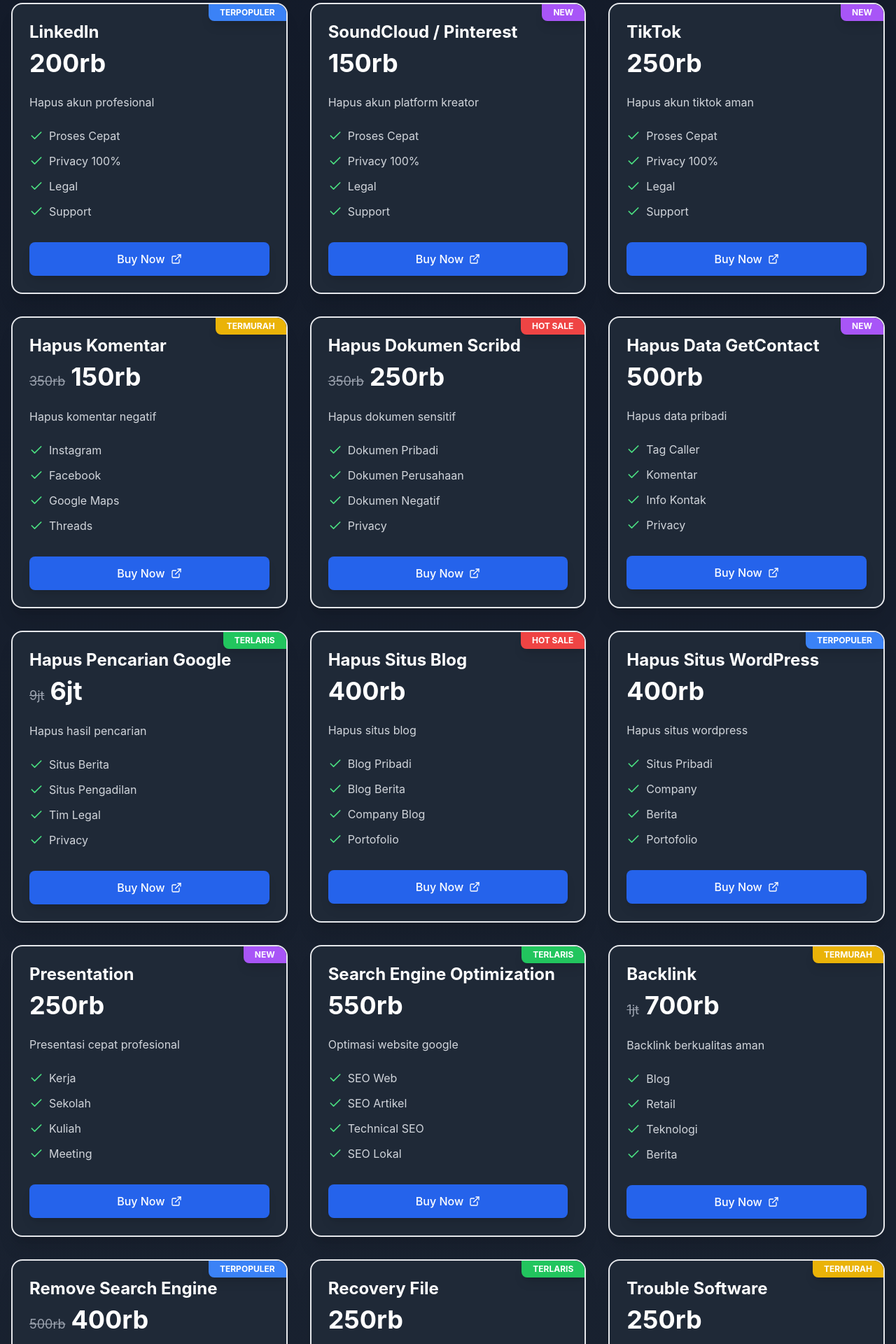
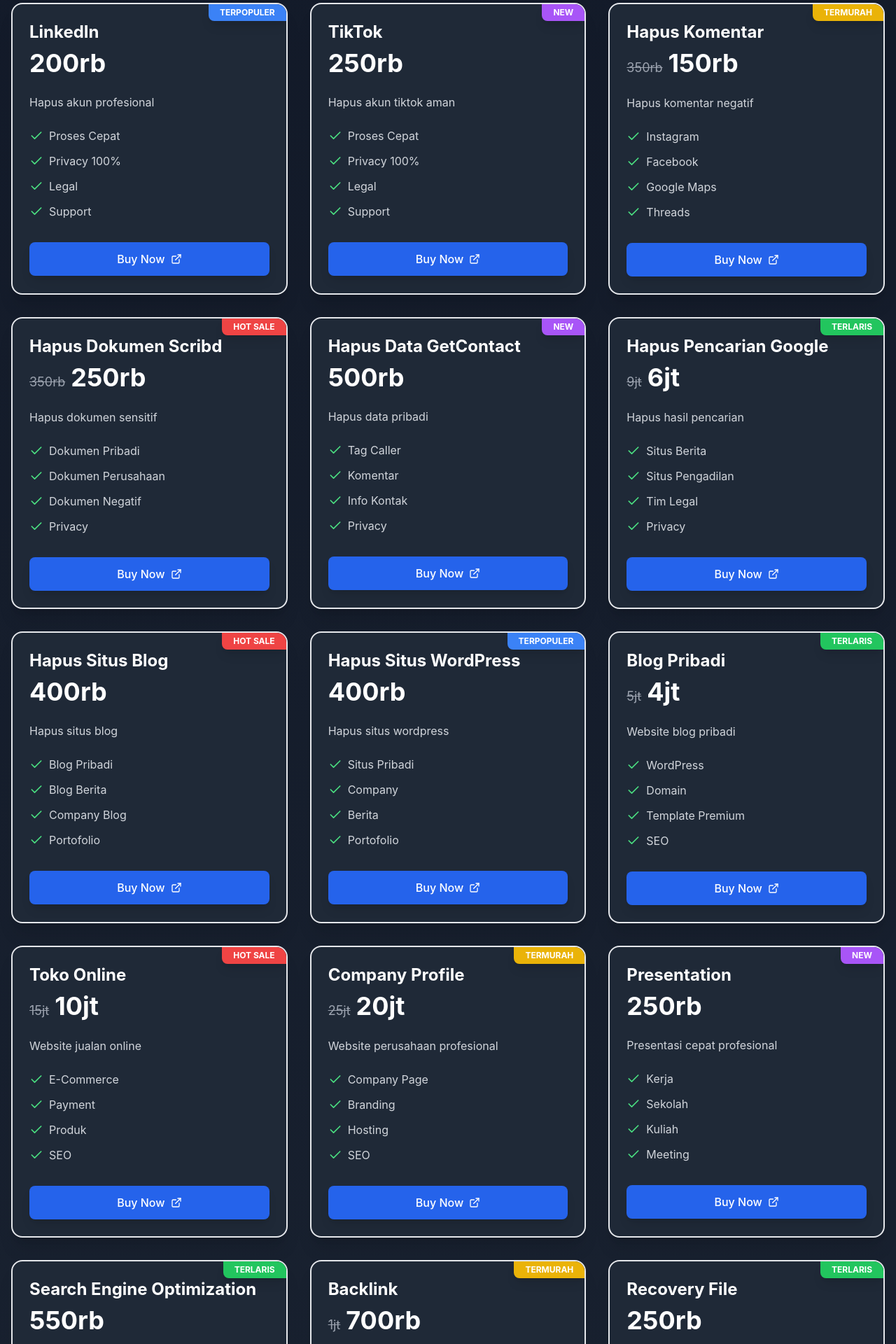
Before and after one commit to sibershopstore/pricing, a React (Vite) app: page / in a window 1280 px wide. Shown: the part 840-2760 px from the top of the page at 70% size. Built offline with nearby package versions, Linux system fonts and the light colour scheme.

Commit message:
Update pricingData.ts

```diff
--- a/src/data/pricingData.ts
+++ b/src/data/pricingData.ts
@@ -39,15 +39,6 @@
     category: 'social'
   },
   {
-    id: 'soundcloud-pinterest',
-    title: 'SoundCloud / Pinterest',
-    price: '150rb',
-    description: 'Hapus akun platform kreator',
-    features: ['Proses Cepat', 'Privacy 100%', 'Legal', 'Support'],
-    badge: 'NEW',
-    category: 'social'
-  },
-  {
     id: 'tiktok',
     title: 'TikTok',
     price: '250rb',
@@ -67,7 +58,7 @@
     category: 'social'
   },
 
-  // ================= WEB =================
+  // ================= WEB (HAPUS / BUAT WEBSITE) =================
   {
     id: 'scribd',
     title: 'Hapus Dokumen Scribd',
@@ -115,6 +106,38 @@
     badge: 'TERPOPULER',
     category: 'web'
   },
+
+  // ====== BUAT WEBSITE (INI YANG TADI KURANG) ======
+  {
+    id: 'blog-pribadi',
+    title: 'Blog Pribadi',
+    price: '4jt',
+    originalPrice: '5jt',
+    description: 'Website blog pribadi',
+    features: ['WordPress', 'Domain', 'Template Premium', 'SEO'],
+    badge: 'TERLARIS',
+    category: 'web'
+  },
+  {
+    id: 'toko-online',
+    title: 'Toko Online',
+    price: '10jt',
+    originalPrice: '15jt',
+    description: 'Website jualan online',
+    features: ['E-Commerce', 'Payment', 'Produk', 'SEO'],
+    badge: 'HOT SALE',
+    category: 'web'
+  },
+  {
+    id: 'company-profile',
+    title: 'Company Profile',
+    price: '20jt',
+    originalPrice: '25jt',
+    description: 'Website perusahaan profesional',
+    features: ['Company Page', 'Branding', 'Hosting', 'SEO'],
+    badge: 'TERMURAH',
+    category: 'web'
+  },
   {
     id: 'presentation',
     title: 'Presentation',
@@ -143,16 +166,6 @@
     description: 'Backlink berkualitas aman',
     features: ['Blog', 'Retail', 'Teknologi', 'Berita'],
     badge: 'TERMURAH',
-    category: 'seo'
-  },
-  {
-    id: 'remove-search-engine',
-    title: 'Remove Search Engine',
-    price: '400rb',
-    originalPrice: '500rb',
-    description: 'Hapus identitas google',
-    features: ['Data Pribadi', 'Akun Sosmed', 'Konten Negatif', 'Situs Judi'],
-    badge: 'TERPOPULER',
     category: 'seo'
   },
 
@@ -189,9 +202,9 @@
   {
     id: 'digital-marketing',
     title: 'Digital Marketing',
-    price: 'N/A',
+    price: '250rb',
     description: 'Promosi bisnis digital',
-    features: ['Email Marketing', 'SEM', 'SEO Sosmed', 'Press Release'],
+    features: ['Email', 'SEM', 'SEO Sosmed', 'Press Release'],
     badge: 'TERMURAH',
     category: 'marketing'
   },
```
